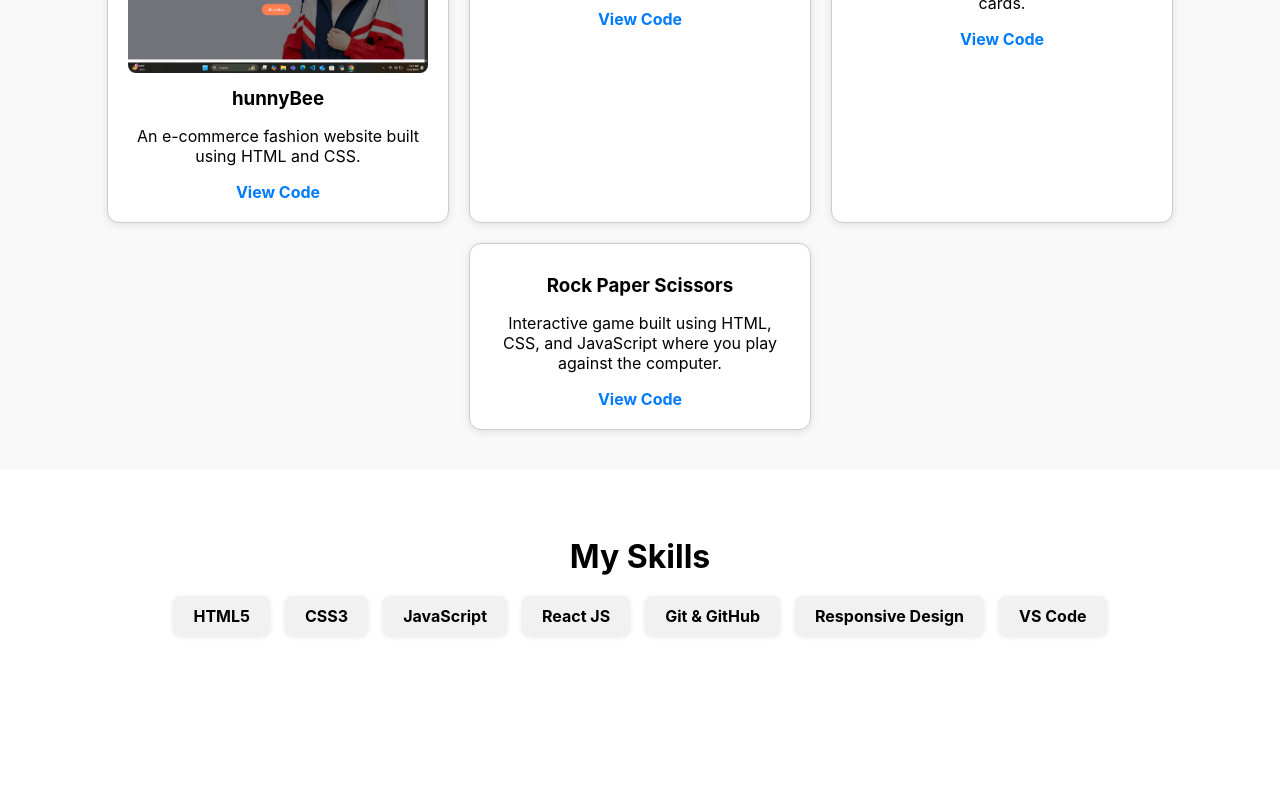
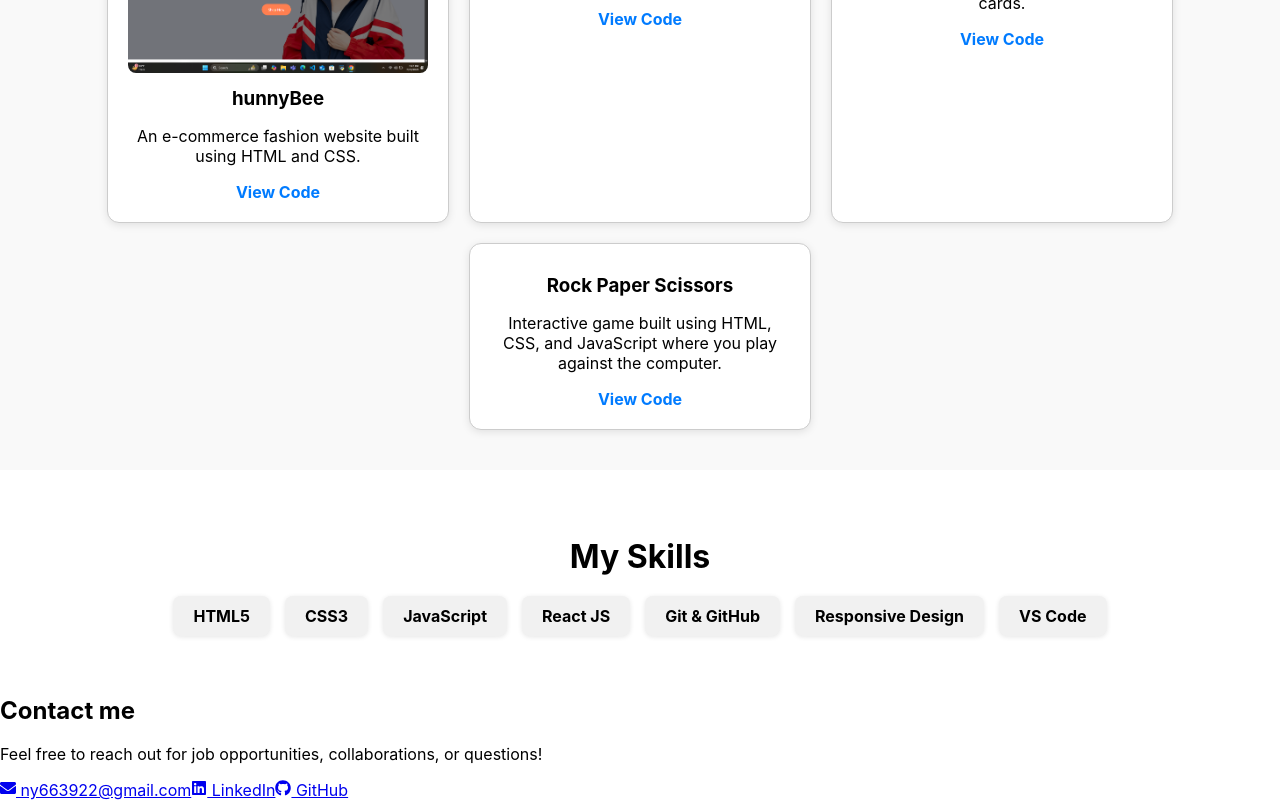
Before and after one commit to yahoowecanwork2/-neha-portfolio, a React (Create React App) app: page / in a window 1280 px wide. Shown: the part 1467-2267 px from the top of the page. Before the commit the page ends 2143 px from the top, so only its background shows below. Built offline with nearby package versions, Linux system fonts and the light colour scheme.

Commit message:
added contact section

```diff
--- a/package.json
+++ b/package.json
@@ -9,6 +9,7 @@
     "@testing-library/user-event": "^13.5.0",
     "react": "^19.1.0",
     "react-dom": "^19.1.0",
+    "react-icons": "^5.5.0",
     "react-scripts": "5.0.1",
     "web-vitals": "^2.1.4"
   },
--- a/src/App.jsx
+++ b/src/App.jsx
@@ -1,4 +1,5 @@
 import About from "./components/about";
+import Contact from "./components/Contact";
 import Hero from "./components/hero";
 import Navbar from "./components/navabar";
 import Project from "./components/Projects";
@@ -14,6 +15,7 @@ function App() {
       <About />
       <Project />
       <Skill />
+      <Contact />
     </div>
   )
 }
--- /dev/null
+++ b/src/components/Contact.jsx
@@ -0,0 +1,28 @@
+import '../components/Contact.css';
+import React from 'react';
+import { FaEnvelope, FaLinkedin, FaGithub } from 'react-icons/fa';
+
+
+function Contact() {
+
+    return (
+        <section className="contact" id="contact">
+            <h2>Contact me</h2>
+            <p>Feel free to reach out for job opportunities, collaborations, or questions!</p>
+            <div className="contact-links">
+                <a href="mailto:ny663922@gmail.com" target="_blank" rel="noreferrer">
+                    <FaEnvelope /> ny663922@gmail.com
+                </a>
+                <a href="https://www.linkedin.com/in/neha-yadav-89b5262a7/" target="_blank" rel="noreferrer">
+                    <FaLinkedin /> LinkedIn
+                </a>
+                <a href="https://github.com/yahoowecanwork2" target="_blank" rel="noreferrer">
+                    <FaGithub /> GitHub
+                </a>
+            </div>
+
+        </section>
+    )
+}
+
+export default Contact;
```
Also changed, not shown: src/components/Contact.css (added), 1 other file (tests, documents, lock files or other folders).
